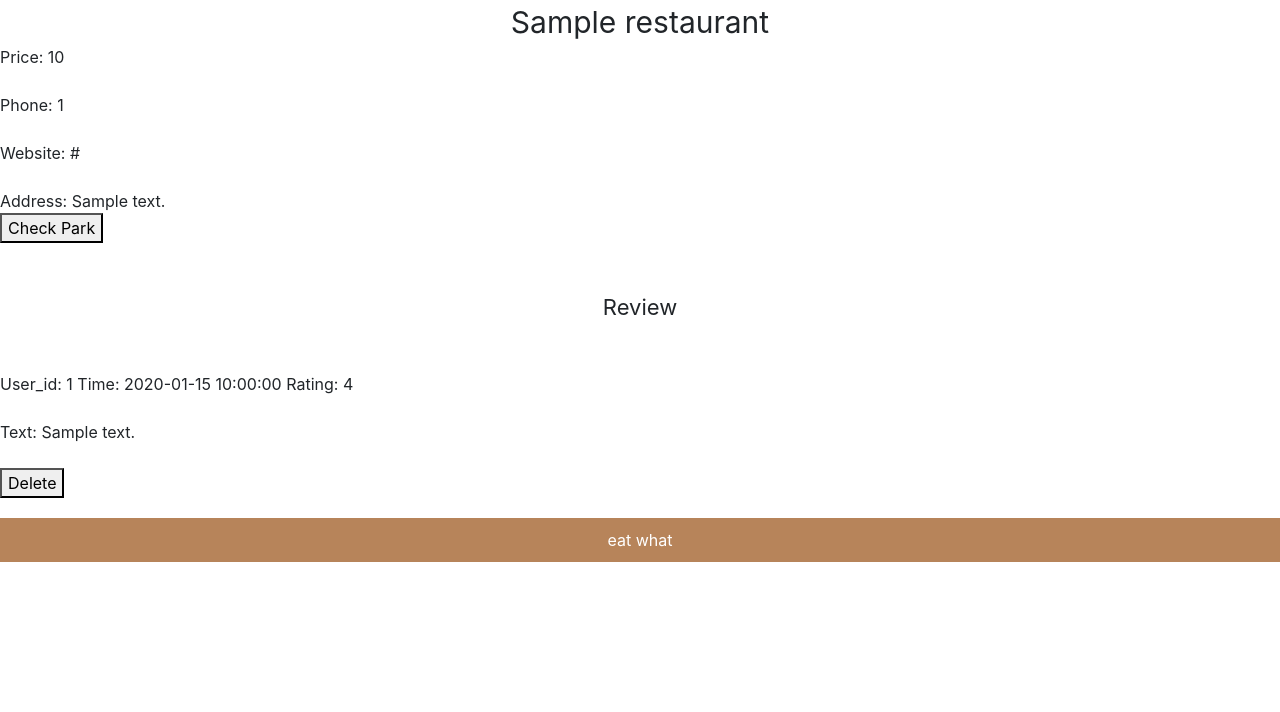
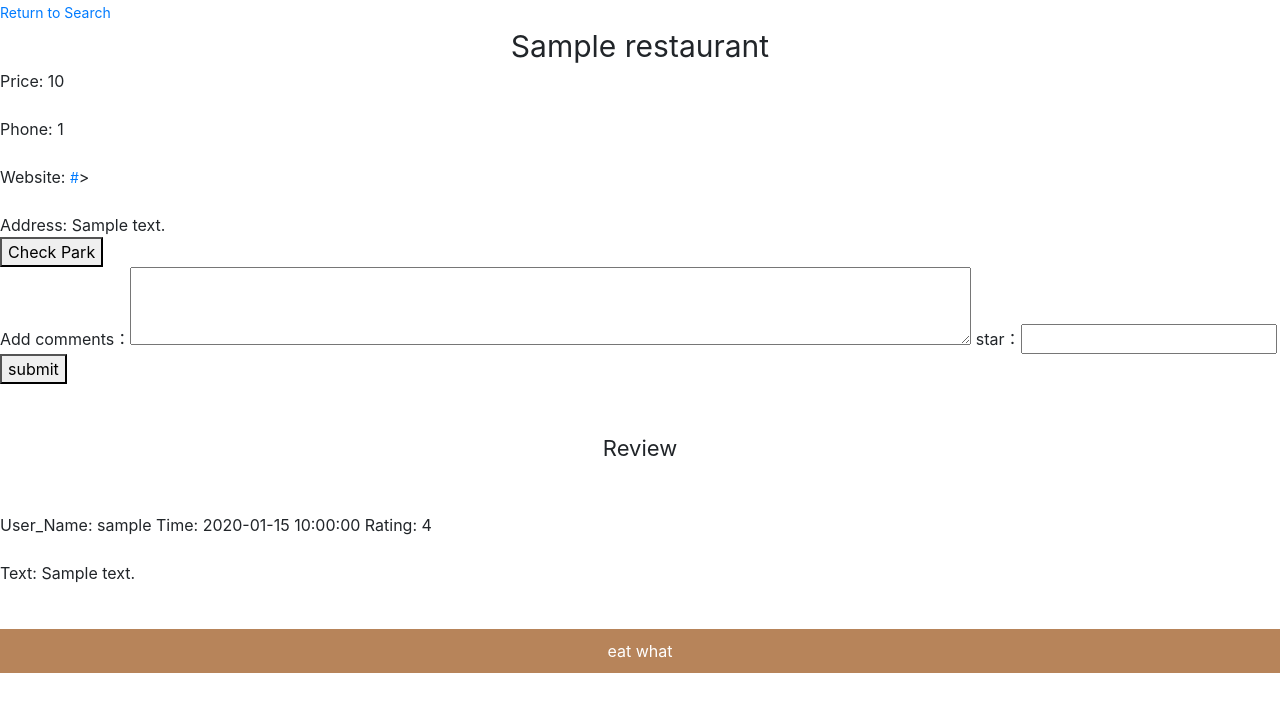
Before and after one commit to DDMeer/411-clone, a Flask app: template templates/restaurant.html in a window 1280 px wide. Shown: the top 712 px of the page. Run offline with Flask 2, Linux system fonts and the light colour scheme; the template is opened without the code that fills it: most values are stand-ins (such as "Sample title", 1, 10 or a date in 2020); some libraries are stand-ins or nearby versions.

Commit message:
Update restaurant.html

```diff
--- a/templates/restaurant.html
+++ b/templates/restaurant.html
@@ -44,23 +44,29 @@
 </head>
 
 <body>
+<div><a href="http://20.88.14.242:10051/search">Return to Search</a></div>
 <div class="">
       {% for r in restaurants %}
     <div align="center" style="font-size: 30px">{{ r.name }}</div>
         <div>Price: {{r.price}}</div><br/>
         <div>Phone: {{r.phoneNumber}}</div><br/>
-         <div>Website: {{r.website}}</div><br/>
-          <div>Address: {{ r.address }}</div>
+        <div>Website: <a href="{{r.website}}">{{r.website}}</a>></div><br/>
+        <div>Address: {{ r.address }}</div>
         <button onclick="parkFunction('{{r.res_id}}')">Check Park</button>
+            <form method="post" action="add_comment/{{r.res_id}}">
+          Add comments：<textarea rows="3" cols="80" name="text"></textarea>
+                star：<input type="number" name="rating" required>
+              <button type="submit" name="submit">submit</button>
+            </form>
       {% endfor %}
 </div><br/><br/>
 
 <div align="center" style="font-size: 22px"> Review </div><br/><br/>
 <div class="">
       {% for r in reviews %}
-    <div>User_id: {{ r.User_id }}    Time: {{r.date}}      Rating: {{r.Rating}}</div><br/>
+    <div>User_Name: {{ r.User_name }}    Time: {{r.date}}      Rating: {{r.Rating}}</div><br/>
          <div>Text: {{r.Text}}</div><br/>
-        <button onclick="myFunction('{{r.review_id}}')">Delete</button>
+<!--        <button onclick="myFunction('{{r.review_id}}')">Delete</button>-->
       {% endfor %}
 </div>
 
```
